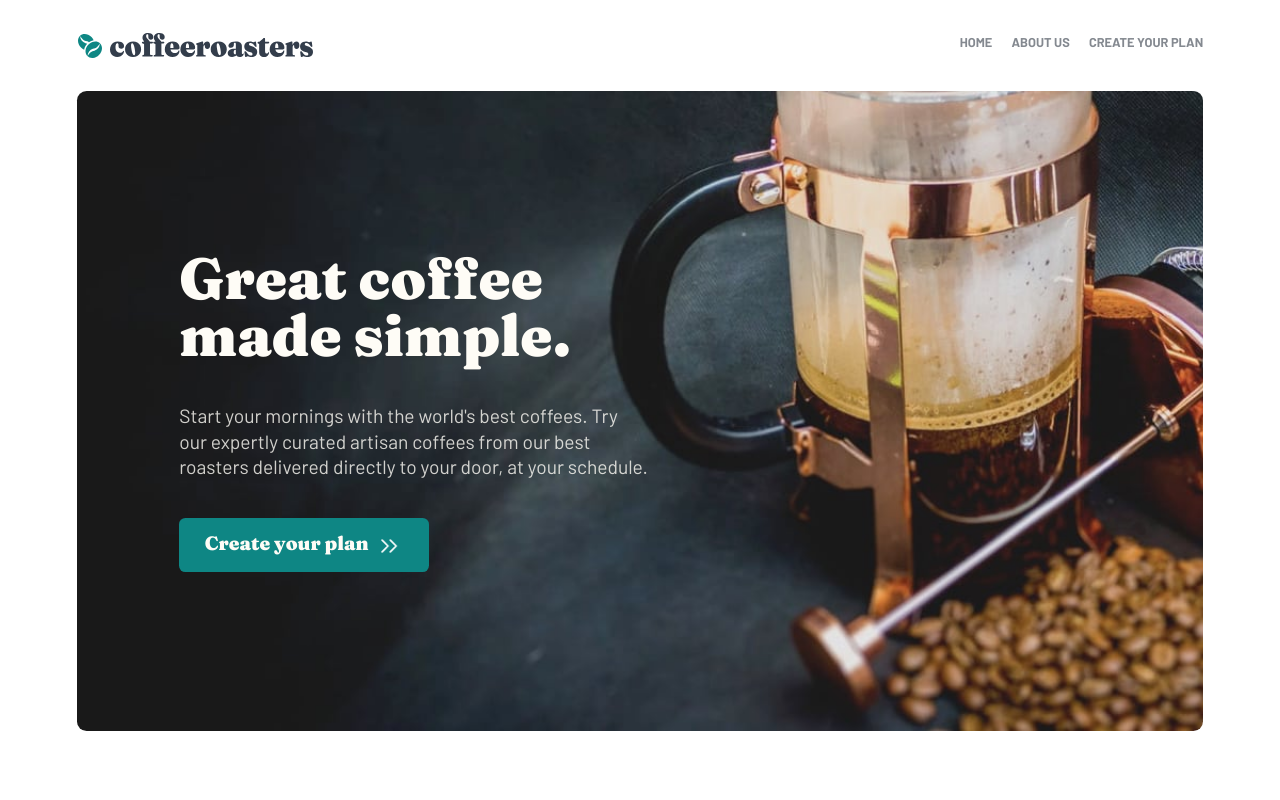
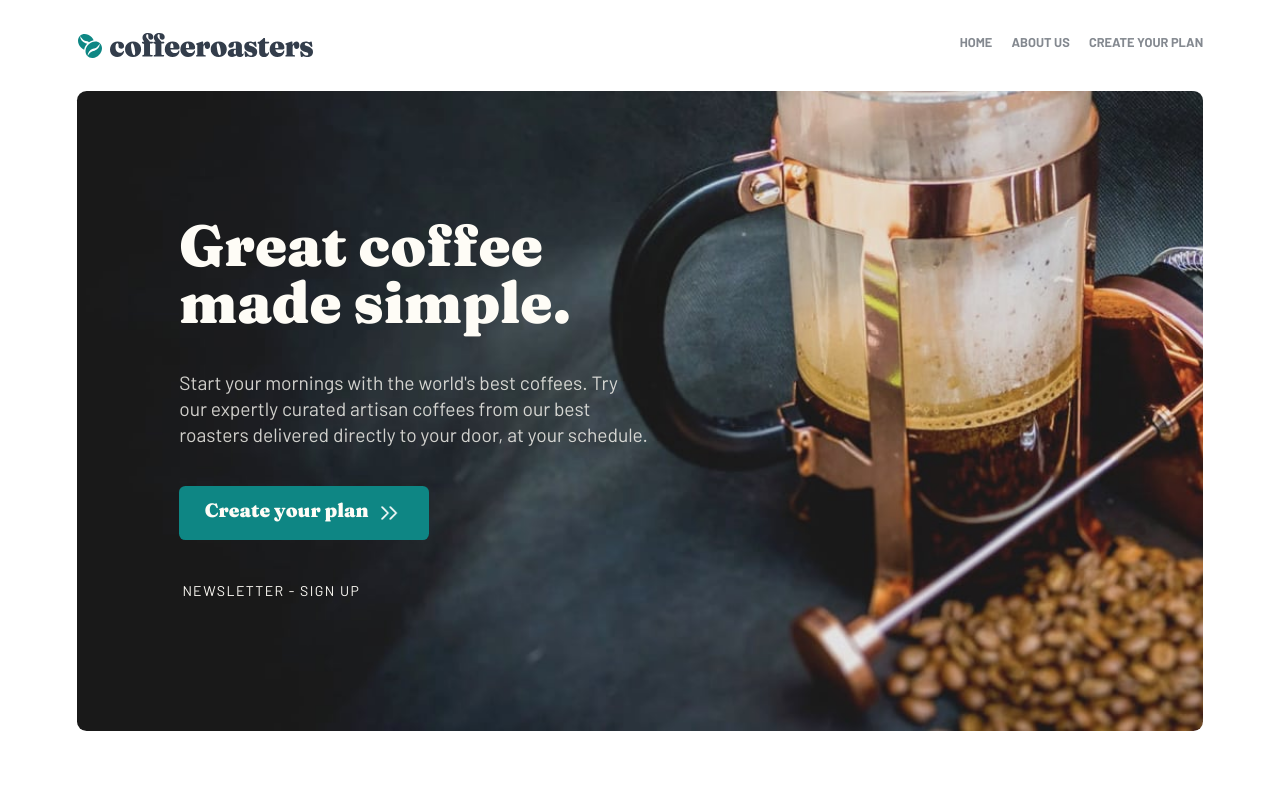
Before and after one commit to SuhasPatnaik/coffeeroasters-subscription-site, a React (Vite) app: page / in a window 1280 px wide. Shown: the top 800 px of the page. Built offline with nearby package versions, Linux system fonts and the light colour scheme; what tailwindcss-animated would draw is missing.

Commit message:
Newsletter sign up button created

```diff
--- a/src/components/landing/Hero.tsx
+++ b/src/components/landing/Hero.tsx
@@ -26,6 +26,9 @@ export default function Hero() {
         >
           Create your plan
         </Button>
+        <button className="self-start cursor-pointer text-[1.1rem] tracking-widest uppercase p-1 hover:border-1">
+          Newsletter - Sign Up
+        </button>
       </div>
     </section>
   );
```
